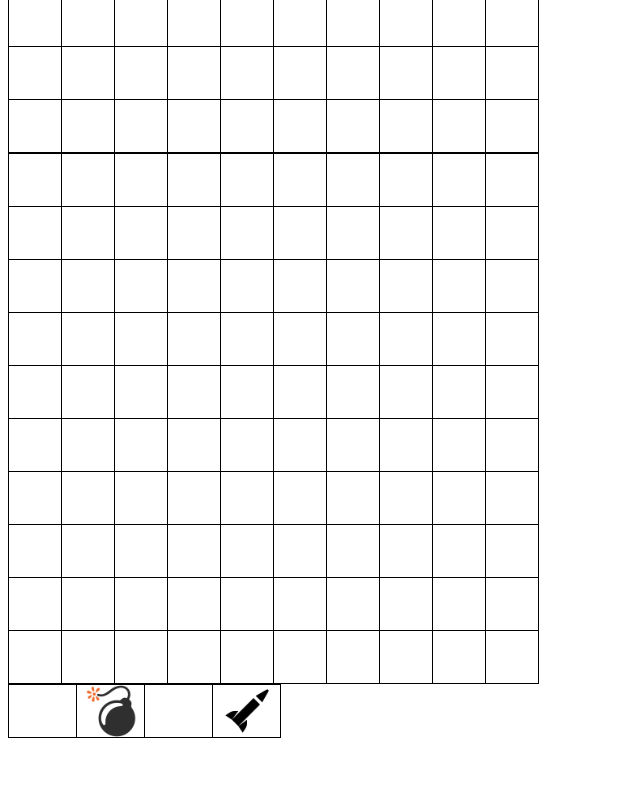
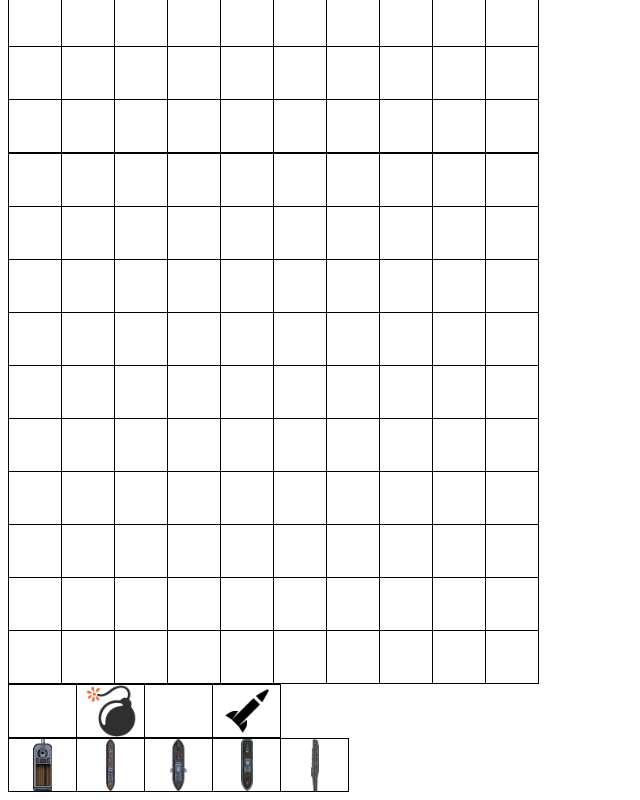
Before and after one commit to SimonHauguel/Projet-Web-Bataille-Navale, a website: page front/jeu.html in a window 1280 px wide. Shown: the part 386-1186 px from the top of the page, without its empty margins (0-640 px from the left). Before the commit the page ends 1132 px from the top, so only its background shows below. Drawn offline with Linux system fonts and the light colour scheme.

Commit message:
dossier boats

```diff
--- a/front/jeu.html
+++ b/front/jeu.html
@@ -18,6 +18,7 @@
     <script type="text/javascript" src="js/Grid.js"></script>
     <script type="text/javascript" src="js/opposingGrid.js"></script>
     <script type="text/javascript" src="js/weapons.js"></script>
+    <script type="text/javascript" src="js/boats.js"></script>
 
 </body>
 </html>
--- a/front/style.css
+++ b/front/style.css
@@ -1,7 +1,6 @@
-table tr td{
-    border-width:1px;border-style: solid;border-color: black;  }
+table tr td{border-width:1px;border-style: solid;border-color: black;  }
 table {border-collapse: collapse;}
-.weaponCases {height:50px;width:65px;text-align: center;}
+.weaponCases,.boatCases {height:50px;width:65px;text-align: center;}
 .cases{width:50px;height:50px;text-align:center;}
 
 
```
